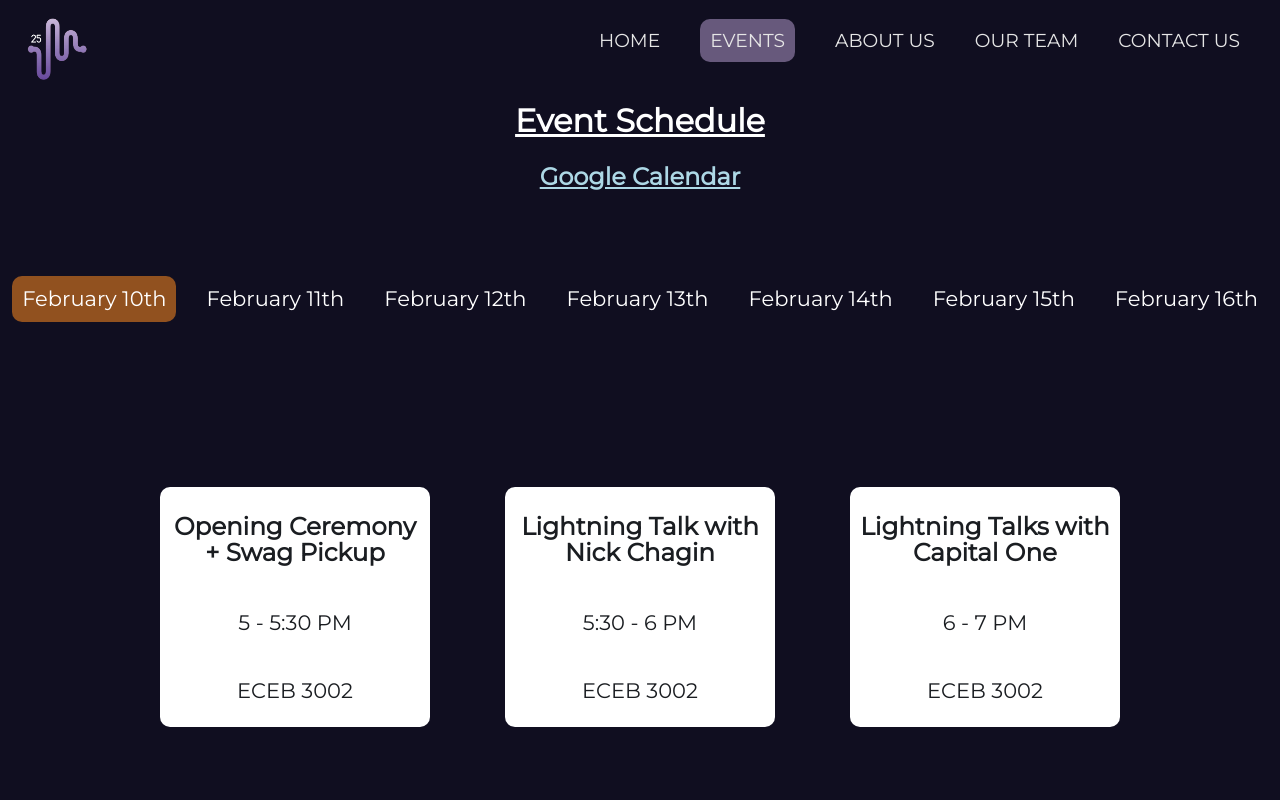
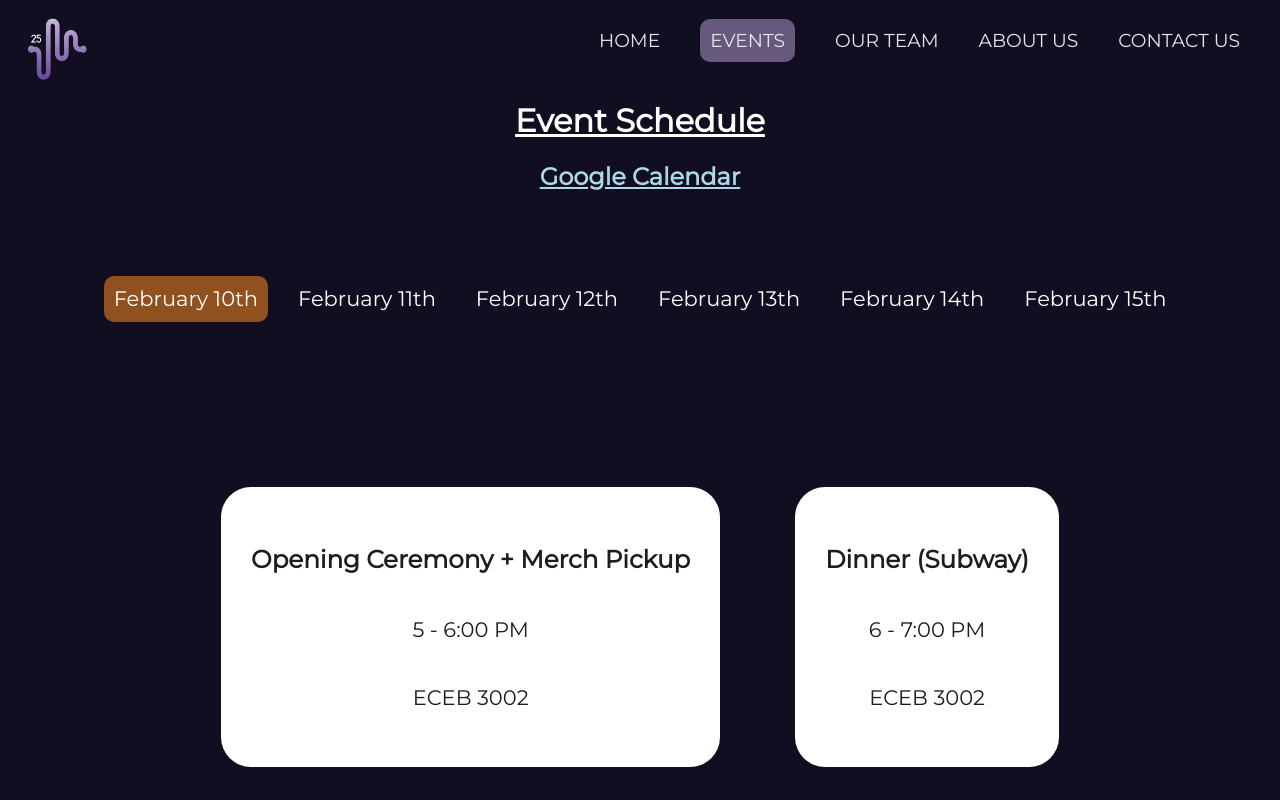
Before and after one commit to PulseIllinois/pulse-website, a React (Create React App) app: page /events in a window 1280 px wide. Shown: the top 800 px of the page. Built offline with nearby package versions, Linux system fonts and the light colour scheme.

Commit message:
Fixed Formatting and Updated Schedule

```diff
--- a/src/components/AboutUs.js
+++ b/src/components/AboutUs.js
@@ -1,4 +1,3 @@
-import Footer from './Footer';
 import styles from './AboutUs.module.css';
 
 function AboutUs() {
@@ -16,7 +15,7 @@ professional networking, and connects students with
 industry leaders through insightful talks, dynamic
 panels, and hands-on workshops. Join us in exploring
 the future of technology and innovation. </p>
-    <h2 className = "titleLeft">Corporate Info:  </h2>
+    <h2 className = {styles.titleLeft}>Corporate Info:  </h2>
       <a className={styles.corporateLinks}
         href="https://drive.google.com/file/d/1fthgnswzDKvLPswvCzW909mj99JryBBU/view"
         target="_blank"
@@ -27,8 +26,7 @@ the future of technology and innovation. </p>
         target="_blank"
         rel="noopener noreferrer">
         <h3> Pamphlet </h3></a>
-     <div>
-    </div></div>
+    </div>
   )
 }
 
--- a/src/components/AboutUs.module.css
+++ b/src/components/AboutUs.module.css
@@ -3,16 +3,13 @@
   flex-direction: column;
   padding-top: 80px;
   padding-bottom: 50px;
-  gap: 15px;
+  gap: 5px;
 }
 
 h1 {
   text-decoration: underline;
   justify-content: center;
-  align-items: center;
-  top: 30px;
   padding: 0 10px;
-  bottom: 0px;
   /* font-size: larger; */
 }
 
@@ -33,6 +30,7 @@ h1 {
 
 .titleLeft {
     display:block;
+    text-decoration: underline;
     padding: 0 10px;
 }
 
--- a/src/components/Events.js
+++ b/src/components/Events.js
@@ -1,6 +1,5 @@
 import { useState } from "react";
 import { FormControl, InputLabel, Select, MenuItem } from "@mui/material";
-import Footer from "./Footer";
 import styles from "./Events.module.css";
 
 const EventCard = ({ title, time, location }) => {
@@ -18,24 +17,14 @@ const data = [
     day: 0,
     events: [
       {
-        title: "Opening Ceremony + Swag Pickup",
-        time: "5 - 5:30 PM",
+        title: "Opening Ceremony + Merch Pickup",
+        time: "5 - 6:00 PM",
         location: "ECEB 3002"
       },
       {
-        title: "Lightning Talk with Nick Chagin",
-        time: "5:30 - 6 PM",
+        title: "Dinner (Subway)",
+        time: "6 - 7:00 PM",
         location: "ECEB 3002"
-      },
-      {
-        title: "Lightning Talks with Capital One",
-        time: "6 - 7 PM",
-        location: "ECEB 3002"
-      },
-      {
-        title: "Dinner",
-        time: "7 - 8 PM",
-        location: "Subway - ECEB 3002"
       },
     ]
   },
@@ -43,24 +32,19 @@ const data = [
     day: 1,
     events: [
       {
-        title: "Coffee Chat with Texas Instruments",
-        time: "10 - 11 AM",
-        location: "ECEB 1000/Atrium"
+        title: "Astera Labs Coffee Chat",
+        time: "10 - 11:00 AM",
+        location: "ECEB Atrium"
       },
       {
-        title: "Snack",
-        time: "5:30 - 6 PM",
+        title: "Astera Labs Tech Talk",
+        time: "6 - 7:00 PM",
         location: "ECEB 1013"
       },
       {
-        title: "Tech Talk with Brandon Dohman",
-        time: "6 - 7 PM",
-        location: "ECEB 1013"
-      },
-      {
-        title: "Dinner - Jimmy Johns",
-        time: "7 - 8 PM",
-        location: "ECEB 1013"
+        title: "Dinner (Chipotle)",
+        time: "7 - 8:00 PM",
+        location: "ECEB 3002"
       }
     ]
   },
@@ -68,45 +52,44 @@ const data = [
     day: 2,
     events: [
       {
-        title: "Keynote - Naweed Anjum",
-        time: "5 - 6 PM",
-        location: "Grainger Auditorium"
+        title: "Texas Instruments Coffee Chat",
+        time: "10 AM - 12:00 PM",
+        location: "ECEB Atrium"
       },
       {
-        title: "Dinner - Signature Grill",
-        time: "6 - 6:45 PM",
+        title: "Keynote Event",
+        time: "5 - 6:00 PM",
+        location: "ECEB 1002"
+      },
+      {
+        title: "Dinner (Signature Grill)",
+        time: "6 - 7:00 PM",
         location: "ECEB 3002"
       },
       {
-        title: "Design Competition with Late Night Snack",
-        time: "7 - 9 PM",
+        title: "Design Competition",
+        time: "7:30 - 10 PM",
         location: "ECEB 3002"
       },
-      {
-        title: "Late Night Snack (for participants)",
-        time: "8:30 - 9 PM",
-        location: "ECEB 3002"
-      },
-
     ]
   },
   {
     day: 3,
     events: [
       {
-        title: "Lunch & Lightning Talks - Panera",
-        time: "12 - 1:30 PM",
-        location: "ECEB 3002"
+        title: "Texas Instruments Tech Talk",
+        time: "3 - 4:00 PM",
+        location: "ECEB 1013"
       },
       {
-        title: "Women in Academia Panel",
-        time: "1:30 - 2:30 PM",
-        location: "ECEB 3002"
+        title: "Women in Tech Keynote with Professor Bernhard",
+        time: "5:00 - 6:00 PM",
+        location: "ECEB 1002"
       },
       {
-        title: "Keynote with Dinner - Nivi Baral",
-        time: "5 - 7 PM",
-        location: "ECEB 3002 - Papa Dels"
+        title: "Dinner (Papa Del's Pizza)",
+        time: "6 - 7:00 PM",
+        location: "ECEB 3002"
       }
     ]
   },
@@ -114,25 +97,15 @@ const data = [
     day: 4,
     events: [
       {
-        title: "Opportunities Fair",
-        time: "1 - 3 PM",
-        location: "ECEB 1000/Atrium"
-      },
-      {
-        title: "Software Competition with Dinner",
-        time: "4 - 6 PM",
-        location: "Grainger Auditorium - Fazolis"
-      },
-      {
-        title: "Dinner - Fazolis (for participants)",
-        time: "6 - 7 PM",
+        title: "Software Competition",
+        time: "4 - 6:00 PM",
         location: "ECEB 3002"
       },
       {
-        title: "Soldering Workshop - HKN",
-        time: "7 - 9 PM",
-        location: "ECEB 1001"
-      },
+        title: "Dinner (Mia Zia's Pasta for participants)",
+        time: "6 - 7:00 PM",
+        location: "ECEB 3002"
+      }
     ]
   },
   {
@@ -140,61 +113,16 @@ const data = [
     events: [
       {
         title: "Hardware Competition",
-        time: "10 AM - 7 PM",
+        time: "10 AM - 7:00 PM",
         location: "ECEB 3002"
       },
       {
-        title: "Breakfast (for participants)",
-        time: "10 - 11 AM",
-        location: "ECEB 3002"
-      },
-      {
-        title: "Dinner - Dominoes (for participants)",
-        time: "5 - 6 PM",
+        title: "Dinner (for participants)",
+        time: "7 - 8:00 PM",
         location: "ECEB 3002"
       },
     ]
-  },
-  {
-    day: 6,
-    events: [
-      {
-        title: "High School Day",
-        time: "9 AM - 2 PM",
-        location: "ECEB"
-      },
-      {
-        title: "Meet and Greet (Snacks Provided)",
-        time: "9 - 9:30 AM",
-        location: "ECEB 3002"
-      },
-      {
-        title: "ECEB Tour",
-        time: "9:30 AM - 10 AM",
-        location: "ECEB 3002"
-      },
-      {
-        title: "Coding Workshop 1",
-        time: "10 - 11 AM",
-        location: "ECEB 2022/3022"
-      },
-      {
-        title: "Coding Workshop 2",
-        time: "11 AM - 12 PM",
-        location: "ECEB 2022/3022"
-      },
-      {
-        title: "Speakers + Lunch - Dominoes",
-        time: "12 - 1 PM",
-        location: "ECEB 3002"
-      },
-      {
-        title: "Competitions\n(with Prizes)",
-        time: "1 - 2 PM",
-        location: "ECEB 3002"
-      }
-    ]
-  },
+  }
 ]
 
 function Events() {
@@ -225,7 +153,6 @@ function Events() {
         <button onClick={() => handleClick(3)} className={`${styles.dayBtn} ${currentDay === 3 ? styles.active : ''}`}>February 13th</button>
         <button onClick={() => handleClick(4)} className={`${styles.dayBtn} ${currentDay === 4 ? styles.active : ''}`}>February 14th</button>
         <button onClick={() => handleClick(5)} className={`${styles.dayBtn} ${currentDay === 5 ? styles.active : ''}`}>February 15th</button>
-        <button onClick={() => handleClick(6)} className={`${styles.dayBtn} ${currentDay === 6 ? styles.active : ''}`}>February 16th</button>
       </div>
 
 
@@ -263,14 +190,13 @@ function Events() {
             <MenuItem value={3}>February 13th</MenuItem>
             <MenuItem value={4}>February 14th</MenuItem>
             <MenuItem value={5}>February 15th</MenuItem>
-            <MenuItem value={6}>February 16th</MenuItem>
           </Select>
         </FormControl>
       </div>
 
       <div className={styles.row}>
         {eventData.map((item) => (
-          <EventCard
+          <EventCard className = {styles.card}
             key={`${item.title} ${item.time}`}
             title={item.title}
             time={item.time}
--- a/src/components/Events.module.css
+++ b/src/components/Events.module.css
@@ -85,14 +85,14 @@ h1 {
 }
 
 .card {
-  width: 250px;
+  width: fit-content;
   height: 220px;
   display: flex;
   flex-direction: column;
   justify-content: center;
   align-items: center;
   background-color: white;
-  border-radius: 10px;
+  border-radius: 30px;
   /* box-shadow: 0px 4px 6px #000; */
 
   font-family: 'Montserrat';
@@ -103,7 +103,7 @@ h1 {
   text-align: center;
   color: #1A1D21;
 
-  padding: 10px
+  padding: 30px
 }
 
 .mobileBtn {
@@ -125,7 +125,7 @@ h1 {
 
   .card {
     width: 220px;
-    height: 190pxpx;
+    height: 190px;
     display: flex;
     flex-direction: column;
     justify-content: center;
--- a/src/components/Navbar.js
+++ b/src/components/Navbar.js
@@ -25,8 +25,8 @@ const Navbar = () => {
           <h3><Link className={`${styles.link} ${loc === "/" ? styles.active : ''}`} to="/">HOME</Link></h3>
           {/*<h3><Link className={`${styles.link} ${loc === "/sponsors" ? styles.active : ''}`} to="/sponsors">SPONSORS</Link></h3>*/}
           <h3><Link className={`${styles.link} ${loc === "/events" ? styles.active : ''}`} to="/events">EVENTS</Link></h3>
+          <h3><Link className={`${styles.link} ${loc === "/our-team" ? styles.active : ''}`} to="/our-team">OUR TEAM</Link></h3>
           <h3><Link className={`${styles.link} ${loc === "/about-us" ? styles.active : ''}`} to="/about-us">ABOUT US</Link></h3>
-          <h3><Link className={`${styles.link} ${loc === "/our-team" ? styles.active : ''}`} to="/our-team">OUR TEAM</Link></h3>
           <h3><Link className={`${styles.link} ${loc === "/contact-us" ? styles.active : ''}`} to="/contact-us">CONTACT US</Link></h3>
         </div>
 
@@ -36,8 +36,8 @@ const Navbar = () => {
             <AiOutlineClose onClick={handleClose} size={30} className={styles.iconBtn} />
             <h3><Link onClick={handleClose} className={`${styles.link} ${loc === "/" ? styles.active : ''}`} to="/">HOME</Link></h3>
             {/* <h3><Link onClick={handleClose} className={`${styles.link} ${loc === "/sponsors" ? styles.active : ''}`} to="/sponsors">SPONSORS</Link></h3>*/}
+            <h3><Link onClick={handleClose} className={`${styles.link} ${loc === "/about-us" ? styles.active : ''}`} to="/about-us">ABOUT US</Link></h3>
             <h3><Link onClick={handleClose} className={`${styles.link} ${loc === "/events" ? styles.active : ''}`} to="/events">EVENTS</Link></h3>
-            <h3><Link onClick={handleClose} className={`${styles.link} ${loc === "/about-us" ? styles.active : ''}`} to="/about-us">ABOUT US</Link></h3>
            {/* <h3><Link onClick={handleClose} className={`${styles.link} ${loc === "/our-team" ? styles.active : ''}`} to="/our-team">OUR TEAM</Link></h3>*/}
             <h3><Link onClick={handleClose} className={`${styles.link} ${loc === "/contact-us" ? styles.active : ''}`} to="/contact-us">CONTACT US</Link></h3>
           </div>}
```
Also changed, not shown: 1 other file (tests, documents, lock files or other folders).
